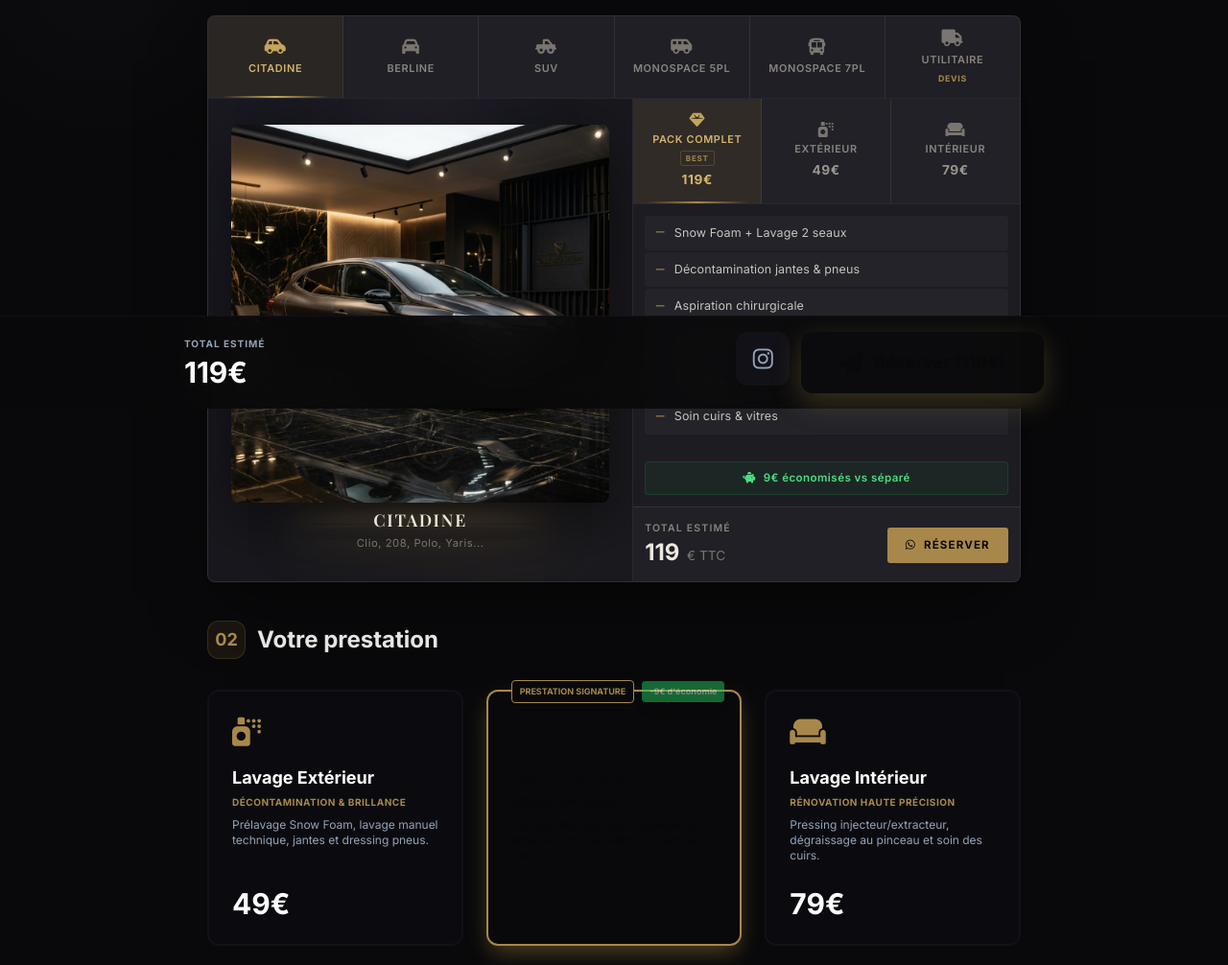
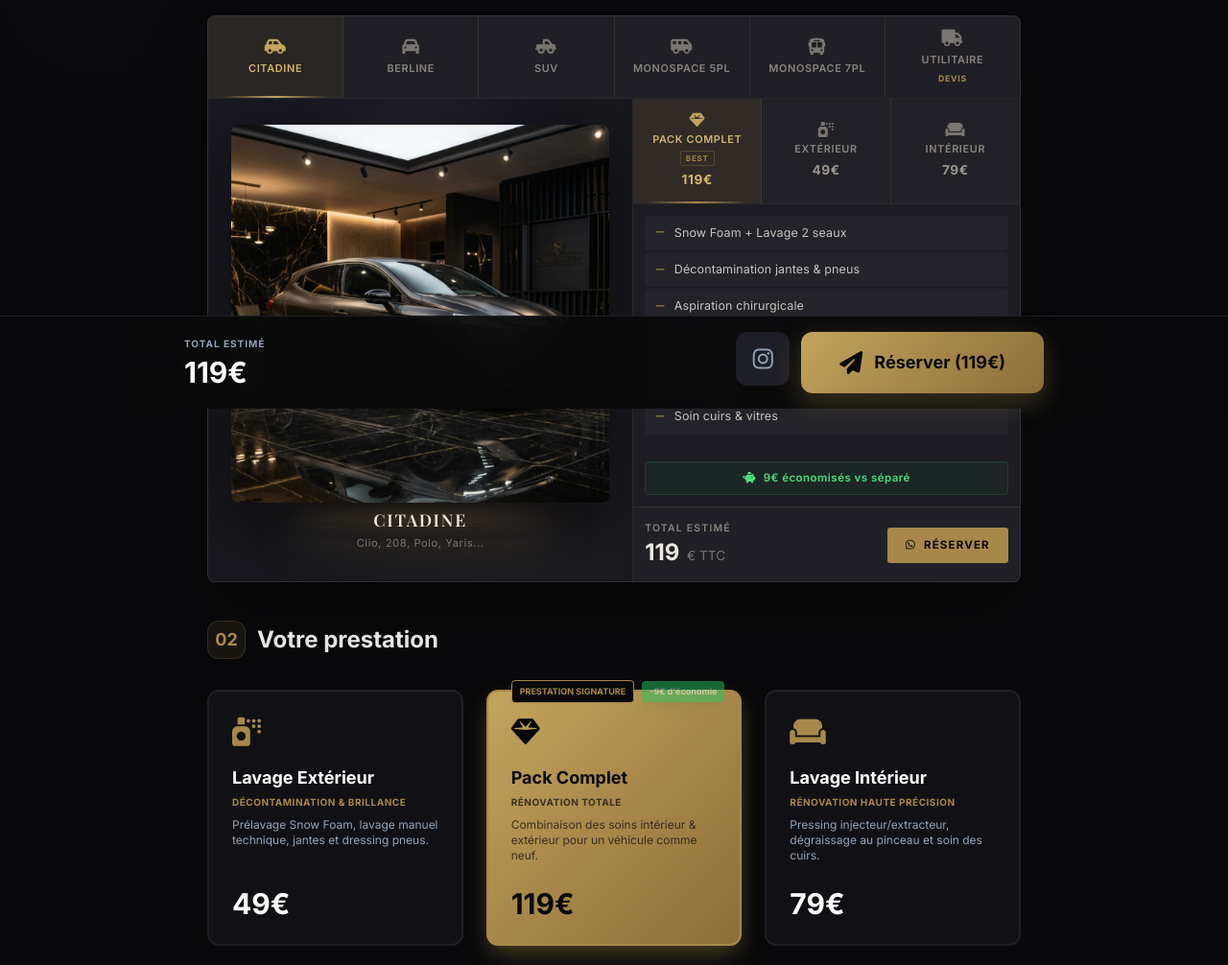
Before and after one commit to Adame-22/Continental-Detailing-, a plain HTML site: page services.html in a window 1280 px wide. Shown: the part 374-1380 px from the top of the page at 96% size. Drawn offline with nearby package versions, Linux system fonts and the light colour scheme; a web font is replaced by a local one.

Commit message:
fix: action-gradient restaure + secondary plus clair - card Pack Complet visible

```diff
--- a/services.html
+++ b/services.html
@@ -18,8 +18,8 @@
                 extend: {
                     colors: {
                         primary:   '#09090B',
-                        secondary: '#111117',
-                        card:      '#16161C',
+                        secondary: '#1E1E26',
+                        card:      '#1A1A22',
                         action:    '#A8884A',
                         'action-lt': '#C4A55D',
                         stone: { 400: '#A8A29E', 600: '#57534E' }
@@ -29,7 +29,8 @@
                         serif: ['Playfair Display', 'serif']
                     },
                     backgroundImage: {
-                        'gold-gradient': 'linear-gradient(135deg, #C4A55D 0%, #A8884A 50%, #8B6F37 100%)'
+                        'gold-gradient':   'linear-gradient(135deg, #C4A55D 0%, #A8884A 50%, #8B6F37 100%)',
+                        'action-gradient': 'linear-gradient(135deg, #C4A55D 0%, #A8884A 50%, #8B6F37 100%)'
                     }
                 }
             }
```
